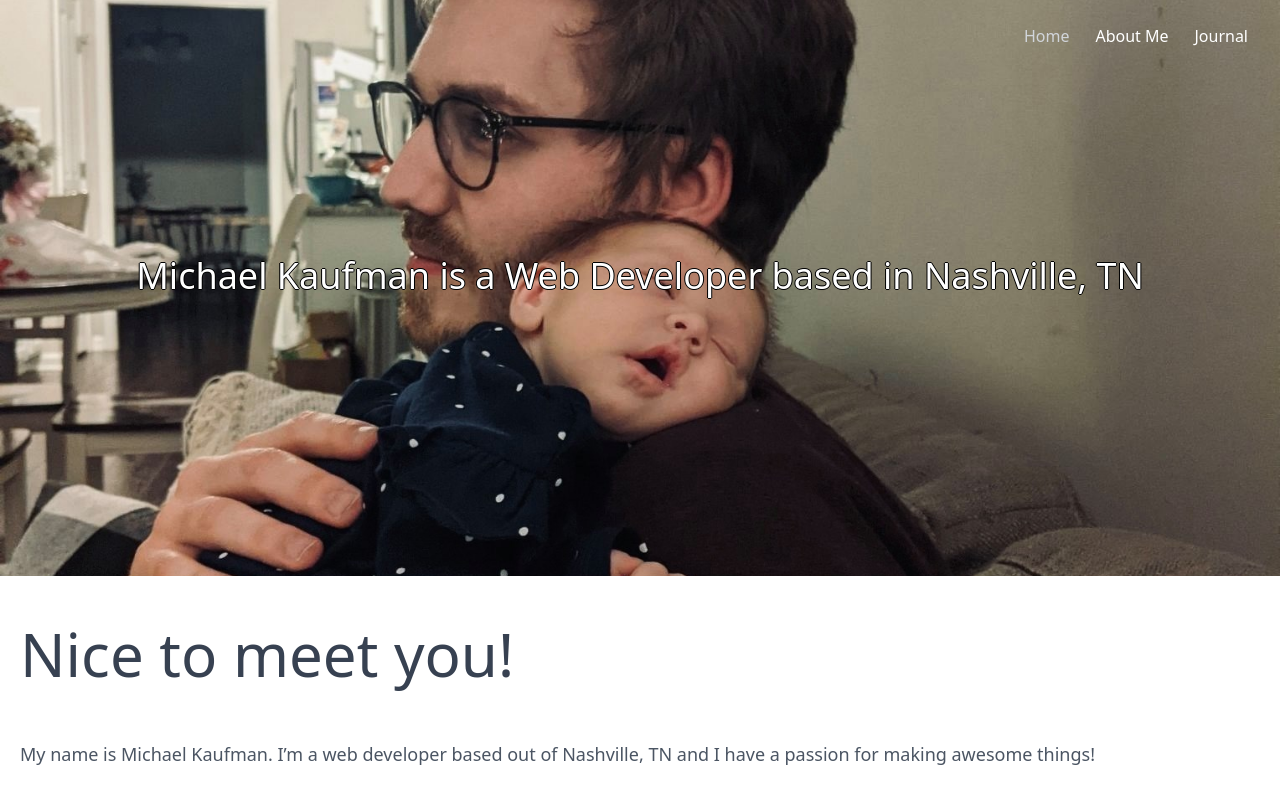
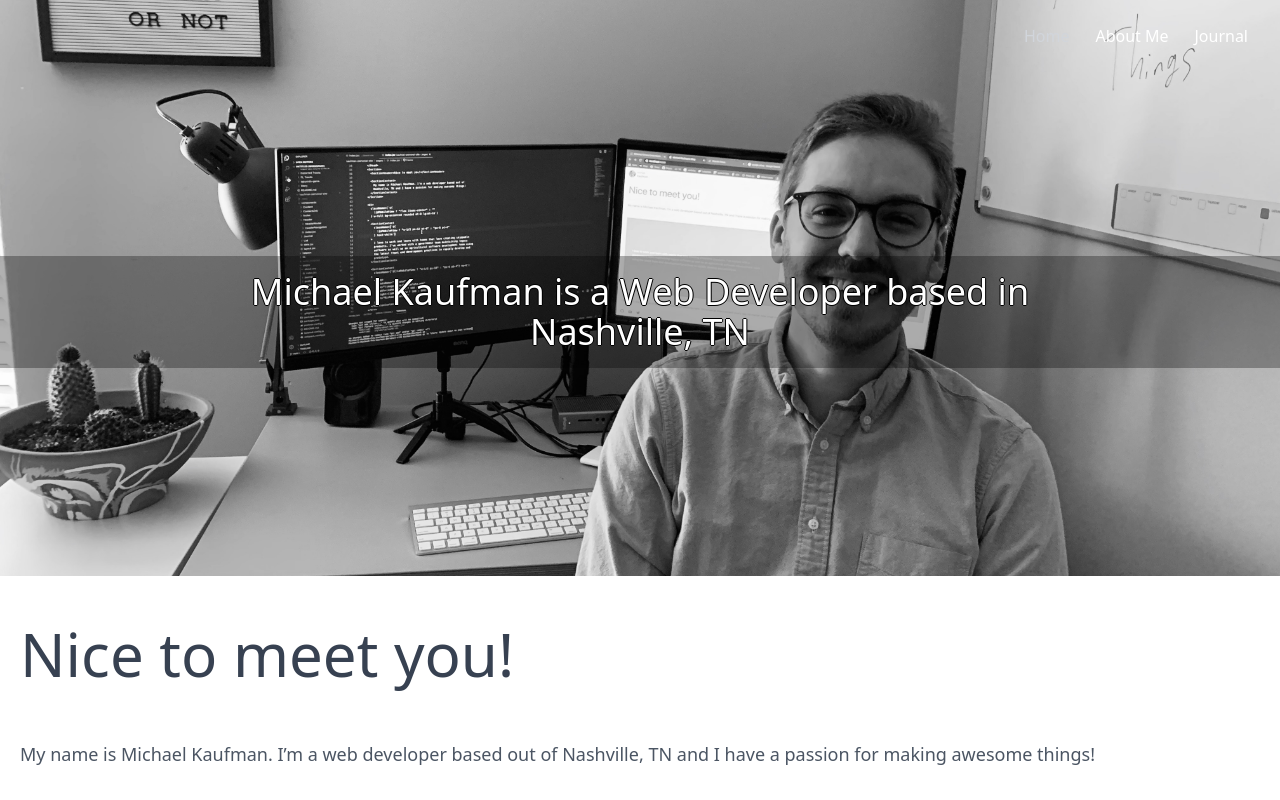
Before and after one commit to KaufmanDeveloper/kaufman-personal-site, a Next.js app: page / in a window 1280 px wide. Shown: the top 800 px of the page. Built offline with nearby package versions, Linux system fonts and the light colour scheme.

Commit message:
style: Experimenting with black background

```diff
--- a/components/layout.jsx
+++ b/components/layout.jsx
@@ -31,20 +31,20 @@ function Layout({ router, children }) {
         </Head>
 
         {router.pathname === "/" ? (
-          <div className="relative pt-half md:pt-most overflow-hidden">
+          <div className="relative pt-half md:pt-most overflow-hidden flex justify-center">
             <Header isHomeVersion />
 
             <div
-              className={`absolute text-white z-50 top-32 md:top-64 text-center left-0 right-0 leading-10 ${layoutStyles.layout}`}
+              className={`absolute text-white z-50 py-4 top-32 md:top-64 text-center left-0 right-0 leading-10 ${layoutStyles.layout} bg-black bg-opacity-30 flex justify-center`}
             >
-              <div className="text-4xl mx-10">
+              <div className="text-xl md:text-4xl mx-10 w-10/12 md:w-8/12 text-center">
                 Michael Kaufman is a Web Developer based in Nashville, TN
               </div>
             </div>
 
             <Image
               className=""
-              src="/images/me-and-ellie.jpg"
+              src="/images/at-desk.jpeg"
               alt="Michael Kaufman"
               layout="fill"
               objectFit="cover"
```
